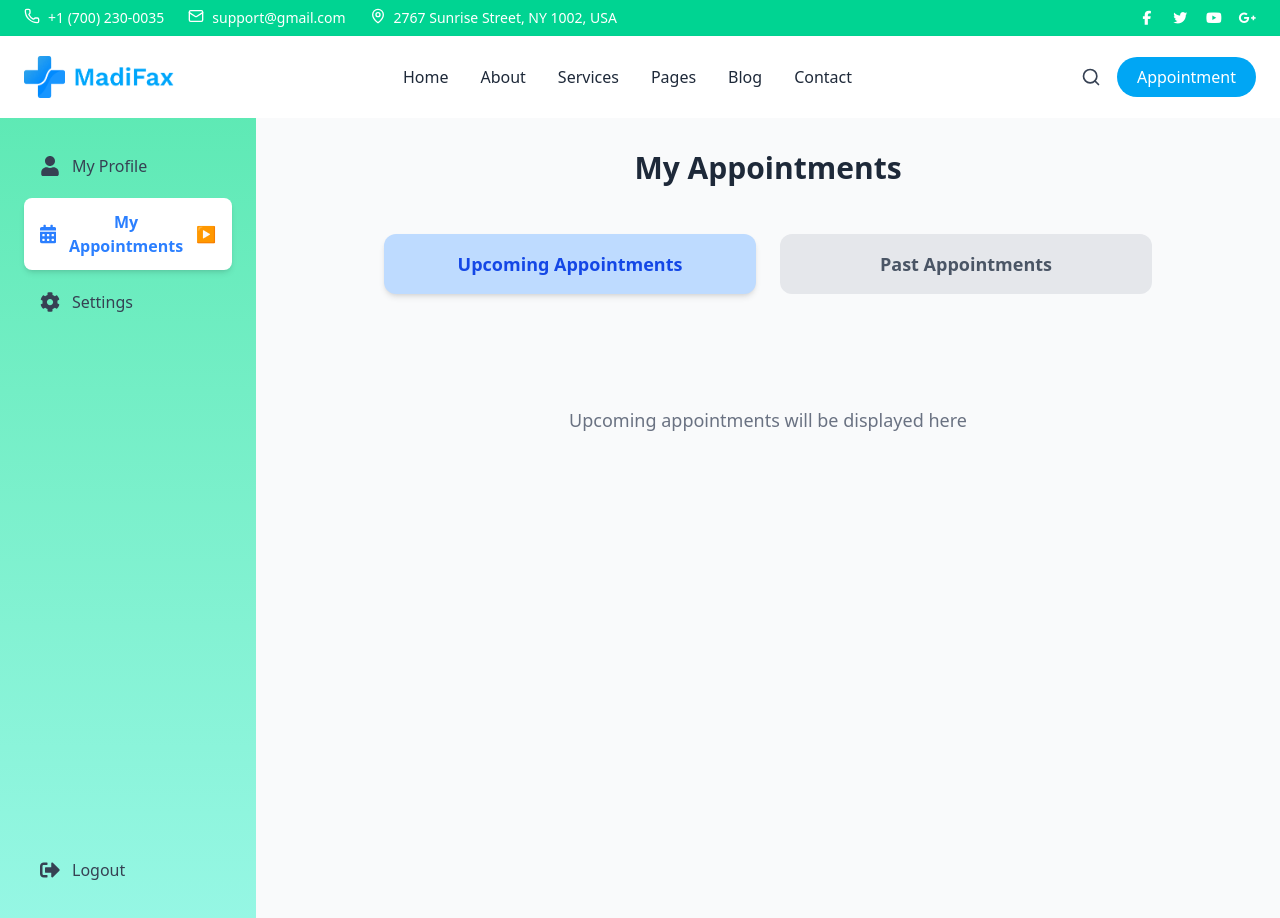
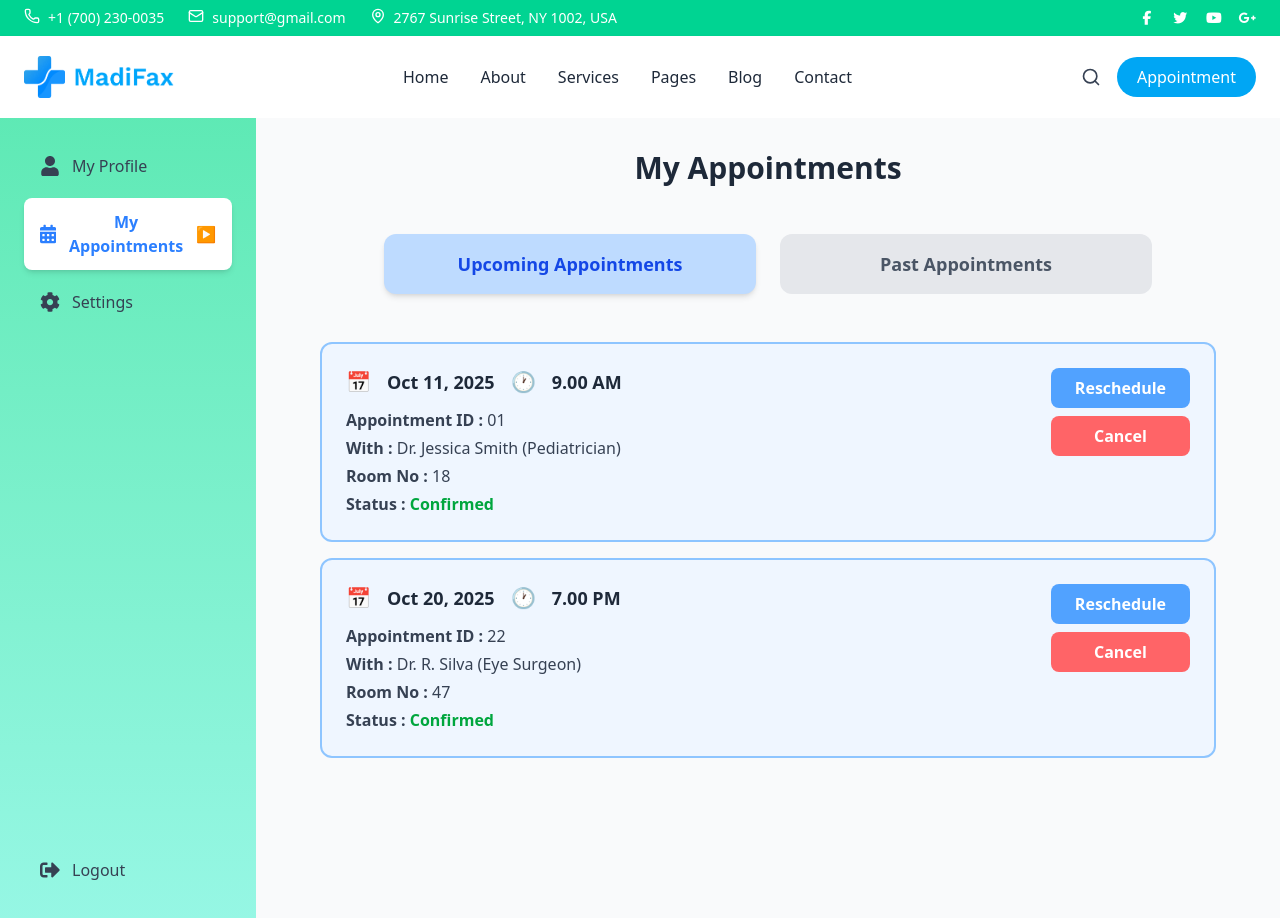
Before and after one commit to Tirasha/clinic-appointment-frontend, a React (Vite) app in the folder Frontend/: page /MyAppointments in a window 1280 px wide. Built offline with nearby package versions, Linux system fonts and the light colour scheme.

Commit message:
Adding UpcomingAppointments

```diff
--- /dev/null
+++ b/Frontend/src/components/profile/UpcomingAppointments.jsx
@@ -0,0 +1,90 @@
+const UpcomingAppointments = () => {
+  // Hardcoded upcoming appointments data
+  const upcomingAppointments = [
+    {
+      id: 1,
+      date: 'Oct 11, 2025',
+      time: '9.00 AM',
+      appointmentId: '01',
+      doctor: 'Dr. Jessica Smith',
+      specialty: 'Pediatrician',
+      roomNo: '18',
+      status: 'Confirmed'
+    },
+    {
+      id: 2,
+      date: 'Oct 20, 2025',
+      time: '7.00 PM',
+      appointmentId: '22',
+      doctor: 'Dr. R. Silva',
+      specialty: 'Eye Surgeon',
+      roomNo: '47',
+      status: 'Confirmed'
+    }
+  ];
+
+  return (
+    <div className="space-y-4 max-w-4xl mx-auto">
+      {upcomingAppointments.map((appointment) => (
+        <div
+          key={appointment.id}
+          className="bg-blue-50 border-2 border-blue-300 rounded-xl p-6"
+        >
+          <div className="flex justify-between items-start">
+            <div className="space-y-2">
+              {/* Date and Time */}
+              <div className="flex items-center gap-4 mb-3">
+                <span className="text-xl">📅</span>
+                <span className="font-bold text-lg text-gray-800">
+                  {appointment.date}
+                </span>
+                <span className="text-xl">🕐</span>
+                <span className="font-bold text-lg text-gray-800">
+                  {appointment.time}
+                </span>
+              </div>
+
+              {/* Appointment Details */}
+              <div className="space-y-1 text-gray-700">
+                <p>
+                  <span className="font-semibold">Appointment ID :</span> {appointment.appointmentId}
+                </p>
+                <p>
+                  <span className="font-semibold">With :</span> {appointment.doctor} ({appointment.specialty})
+                </p>
+                <p>
+                  <span className="font-semibold">Room No :</span> {appointment.roomNo}
+                </p>
+                <p>
+                  <span className="font-semibold">Status :</span>{' '}
+                  <span className="font-semibold text-green-600">
+                    {appointment.status}
+                  </span>
+                </p>
+              </div>
+            </div>
+
+            {/* Action Buttons */}
+            <div className="flex flex-col gap-2">
+              <button className="px-6 py-2 bg-blue-400 hover:bg-blue-500 text-white rounded-lg font-semibold transition-colors">
+                Reschedule
+              </button>
+              <button className="px-6 py-2 bg-red-400 hover:bg-red-500 text-white rounded-lg font-semibold transition-colors">
+                Cancel
+              </button>
+            </div>
+          </div>
+        </div>
+      ))}
+
+      {/* Empty state */}
+      {upcomingAppointments.length === 0 && (
+        <div className="text-center py-16 text-gray-500 text-lg">
+          No upcoming appointments found.
+        </div>
+      )}
+    </div>
+  );
+};
+
+export default UpcomingAppointments;
--- a/Frontend/src/pages/MyAppointments.jsx
+++ b/Frontend/src/pages/MyAppointments.jsx
@@ -1,5 +1,6 @@
 import { useState } from 'react';
 import Sidebar from '../components/layout/Sidebar';
+import UpcomingAppointments from '../components/profile/UpcomingAppointments';
 
 const MyAppointments = () => {
   const [activeTab, setActiveTab] = useState('appointments');
@@ -40,10 +41,8 @@ const MyAppointments = () => {
             </button>
           </div>
 
-          {/* Placeholder for appointment cards */}
-          <div className="text-center py-16 text-gray-500 text-lg">
-            {appointmentTab === 'upcoming' ? 'Upcoming' : 'Past'} appointments will be displayed here
-          </div>
+          {/* Render the appropriate component based on selected tab */}
+          {appointmentTab === 'upcoming' ? <UpcomingAppointments /> : <PastAppointments />}
         </div>
       </div>
     </div>
```
